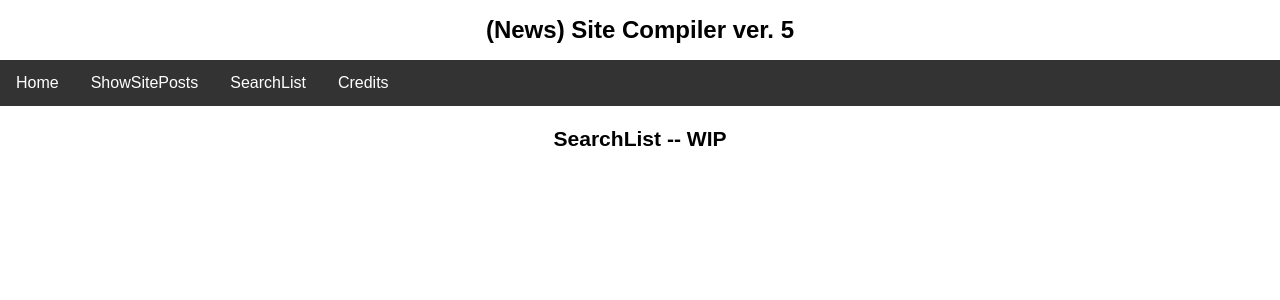
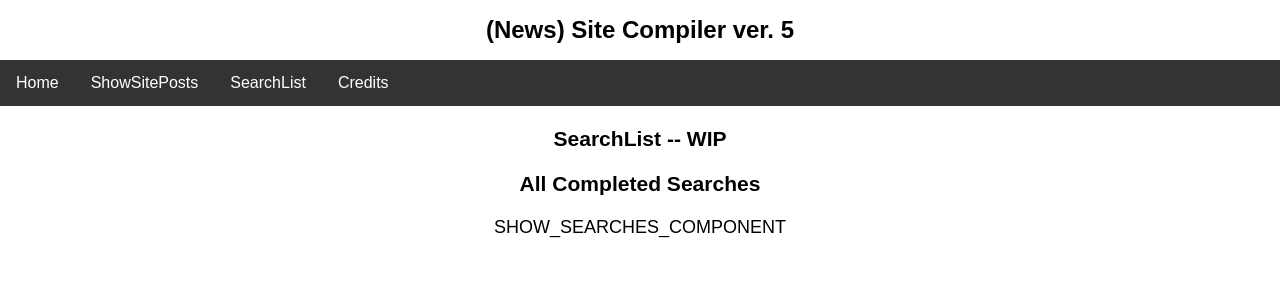
Before and after one commit to raiet13/short-news-compiler, a React (Create React App) app in the folder site-compiler/client/: page /searchlist in a window 1280 px wide. Shown: the top 300 px of the page. Built offline with nearby package versions, Linux system fonts and the light colour scheme.

Commit message:
updated searchlist display/functionality expectation

```diff
--- a/site-compiler/client/src/routes/SearchList.js
+++ b/site-compiler/client/src/routes/SearchList.js
@@ -4,10 +4,16 @@ import React, { Component } from 'react';
 import Searches from '../components/searches/Searches';
 
 class SearchList extends Component {
+
+  // Fetch Searches from Database
+  // Display Searches
+
   render() {
     return (
       <div>
           <h3>SearchList -- WIP</h3>
+          <h3>All Completed Searches</h3>
+          <div>SHOW_SEARCHES_COMPONENT</div>
       </div>
     );
   }
```
